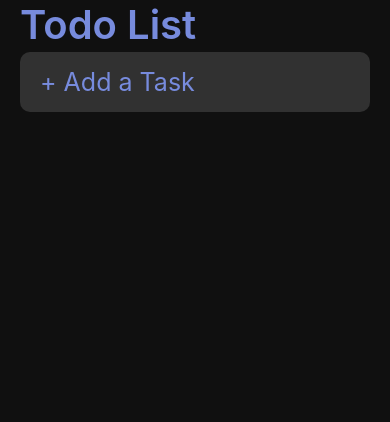
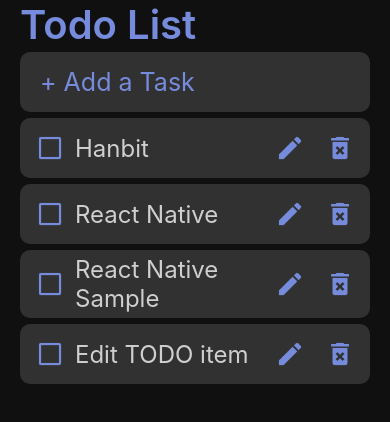
Before and after one commit to skylogin/study.react-native-todo, a React Native app: screen / in a window 390 px wide. Shown: the top 422 px of the page. Built offline with nearby package versions, Linux system fonts and the light colour scheme.

Commit message:
리스트화면구현

```diff
--- a/src/App.tsx
+++ b/src/App.tsx
@@ -1,10 +1,13 @@
 import React, { useState } from 'react';
-import { StatusBar } from 'react-native';
+import { StatusBar, Dimensions } from 'react-native';
 import styled, { ThemeProvider } from 'styled-components/native';
 
 import { theme } from './theme';
+import { images } from './images';
 
 import Input from './components/Input';
+import IconButton from './components/IconButton';
+import Task from './components/Task';
 
 const Container = styled.SafeAreaView`
   flex: 1;
@@ -19,6 +22,11 @@ const Title = styled.Text`
   color: ${(props) => theme.main};
   align-self: flex-start;
   margin: 0px 20px;
+`;
+
+const List = styled.ScrollView<{ width: number }>`
+  flex: 1;
+  width: ${({ width }) => width - 40}px;
 `;
 
 
@@ -36,6 +44,8 @@ const App: React.FC = () => {
     setNewTask(text);
   }
 
+  const width = Dimensions.get('window').width;
+
   return (
     <ThemeProvider theme={theme}>
       <Container>
@@ -47,6 +57,12 @@ const App: React.FC = () => {
           onChangeText={_handleTextChange}
           onSubmitEditing={_addTask}
         />
+        <List width={width}>
+          <Task text="Hanbit" />
+          <Task text="React Native" />
+          <Task text="React Native Sample" />
+          <Task text="Edit TODO item" />
+        </List>
       </Container>
     </ThemeProvider>
   );
--- a/src/components/IconButton.tsx
+++ b/src/components/IconButton.tsx
@@ -1,10 +1,9 @@
 import React from 'react';
 import { TouchableOpacity } from 'react-native';
 import styled from 'styled-components/native';
-import { images } from '../images';
 
 const Icon = styled.Image<{source: string}>`
-  tint-color: ${(props) => props.theme.main};
+  tint-color: ${({ theme }) => theme.main};
   width: 30px;
   height: 30px;
   margin: 10px;
@@ -12,7 +11,7 @@ const Icon = styled.Image<{source: string}>`
 
 interface IProps{
   type: string;
-  onPressOut: () => void;
+  onPressOut?: () => void;
 }
 
 const IconButton: React.FC<IProps> = ({
--- a/src/components/Input.tsx
+++ b/src/components/Input.tsx
@@ -3,17 +3,17 @@ import { Dimensions } from 'react-native';
 import styled from 'styled-components/native';
 
 
-const StyledInput = styled.TextInput.attrs((props) => ({
-  placeholderTextColor: props.theme.main
+const StyledInput = styled.TextInput.attrs(({ theme }) => ({
+  placeholderTextColor: theme.main
 }))<{ width: number }>`
   width: ${(props) => props.width - 40}px;
   height: 60px;
   margin: 3px 0;
   padding: 15px 20px;
   border-radius: 10px;
-  background-color: ${(props) => props.theme.itemBackground};
+  background-color: ${({ theme }) => theme.itemBackground};
   font-size: 25px;
-  color: ${(props) => props.theme.text};
+  color: ${({ theme }) => theme.text};
 `;
 
 
--- /dev/null
+++ b/src/components/Task.tsx
@@ -0,0 +1,40 @@
+import React from 'react';
+import styled from 'styled-components/native';
+import { images } from '../images';
+import IconButton from './IconButton';
+
+const Container = styled.View`
+  flex-direction: row;
+  align-items: center;
+  background-color: ${({ theme }) => theme.itemBackground};
+  border-radius: 10px;
+  padding: 5px;
+  margin: 3px 0px;
+`;
+
+const Contents = styled.Text`
+  flex: 1;
+  font-size: 24px;
+  color: ${({ theme }) => theme.text};
+`;
+
+interface IProps{
+  text: string;
+};
+
+const Task: React.FC<IProps> = ({
+  text,
+}) => {
+  return (
+    <Container>
+      <IconButton type={images.uncompleted} />
+      <Contents>
+        {text}
+      </Contents>
+      <IconButton type={images.update} />
+      <IconButton type={images.delete} />
+    </Container>
+  )
+};
+
+export default Task;
```
